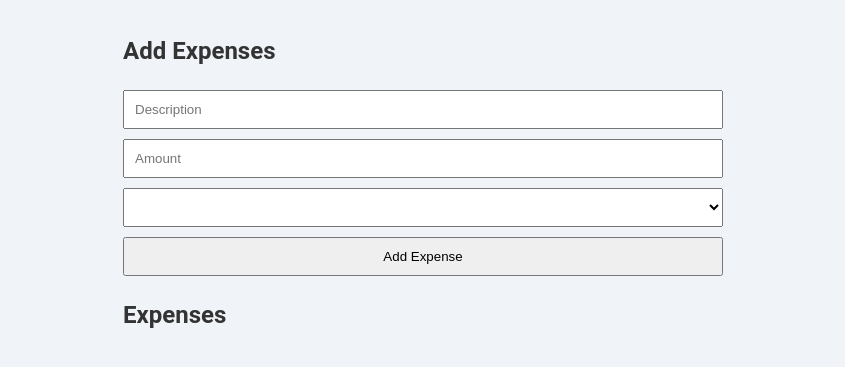
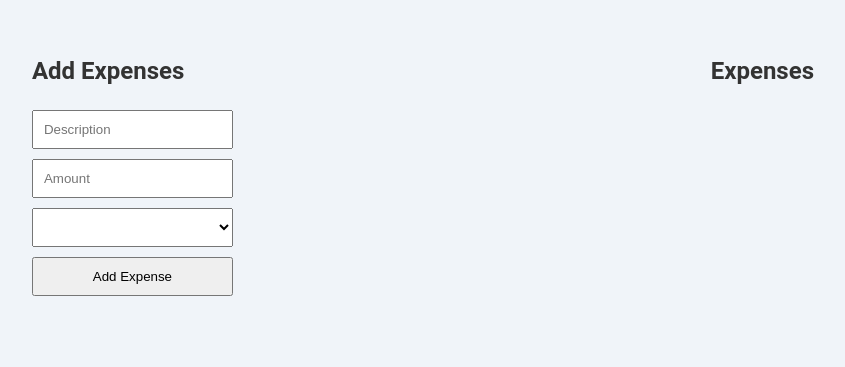
Before and after one commit to loracodes1/phase-1-Project-expense-tracker-API, a plain HTML site: page index.html in a window 1280 px wide. Shown: the part 97-464 px from the top of the page, without its empty margins (217-1062 px from the left). Drawn offline with Linux system fonts and the light colour scheme; no server answers.

Commit message:
style sections

```diff
--- a/style.css
+++ b/style.css
@@ -17,6 +17,13 @@ h1{
    font-weight: 700;
    letter-spacing: 1px;
    margin-bottom: 10px;
+}
+
+main {
+   display: flex;
+   justify-content: space-between;
+   flex-wrap: wrap;
+   gap: 20px;
 }
 
 #expense-form, #expense-list{
```
